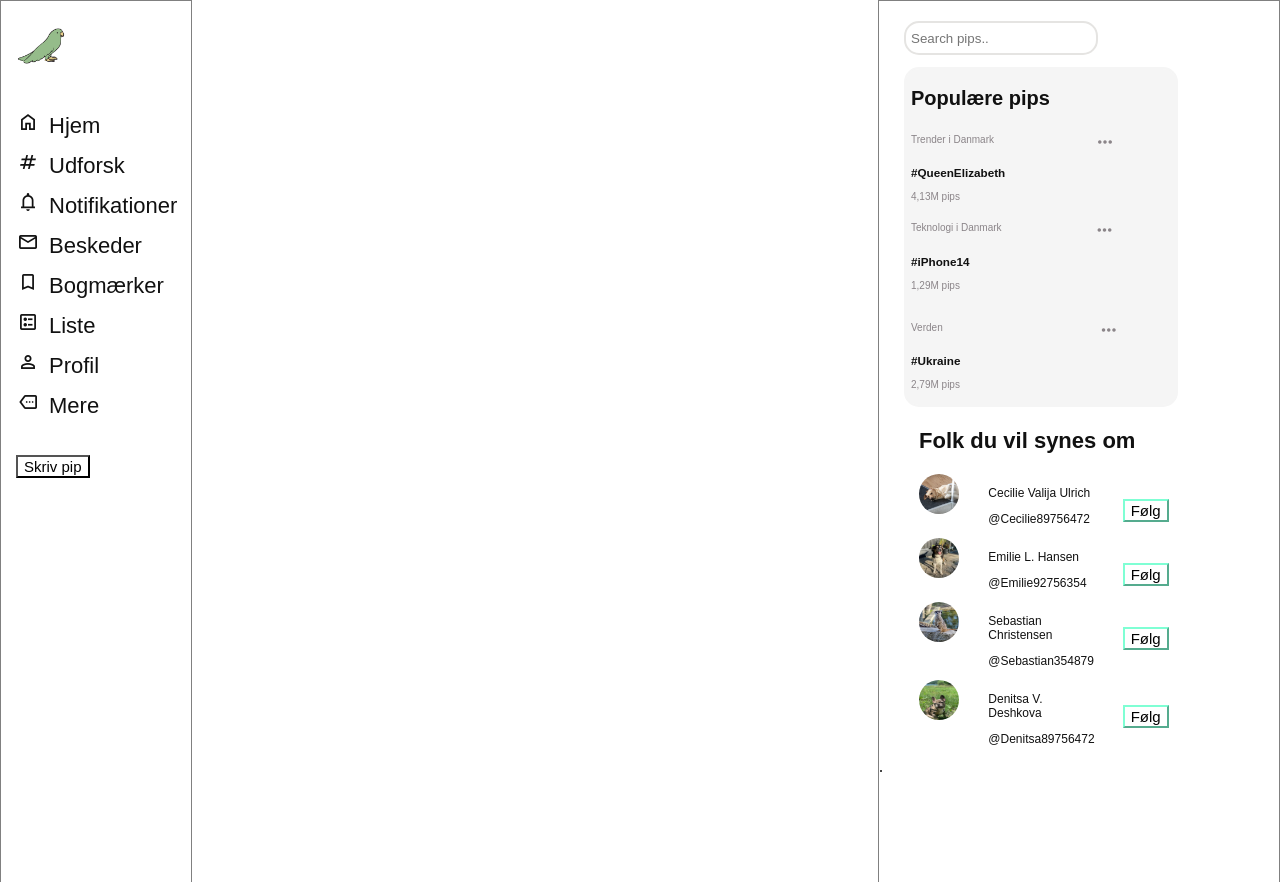
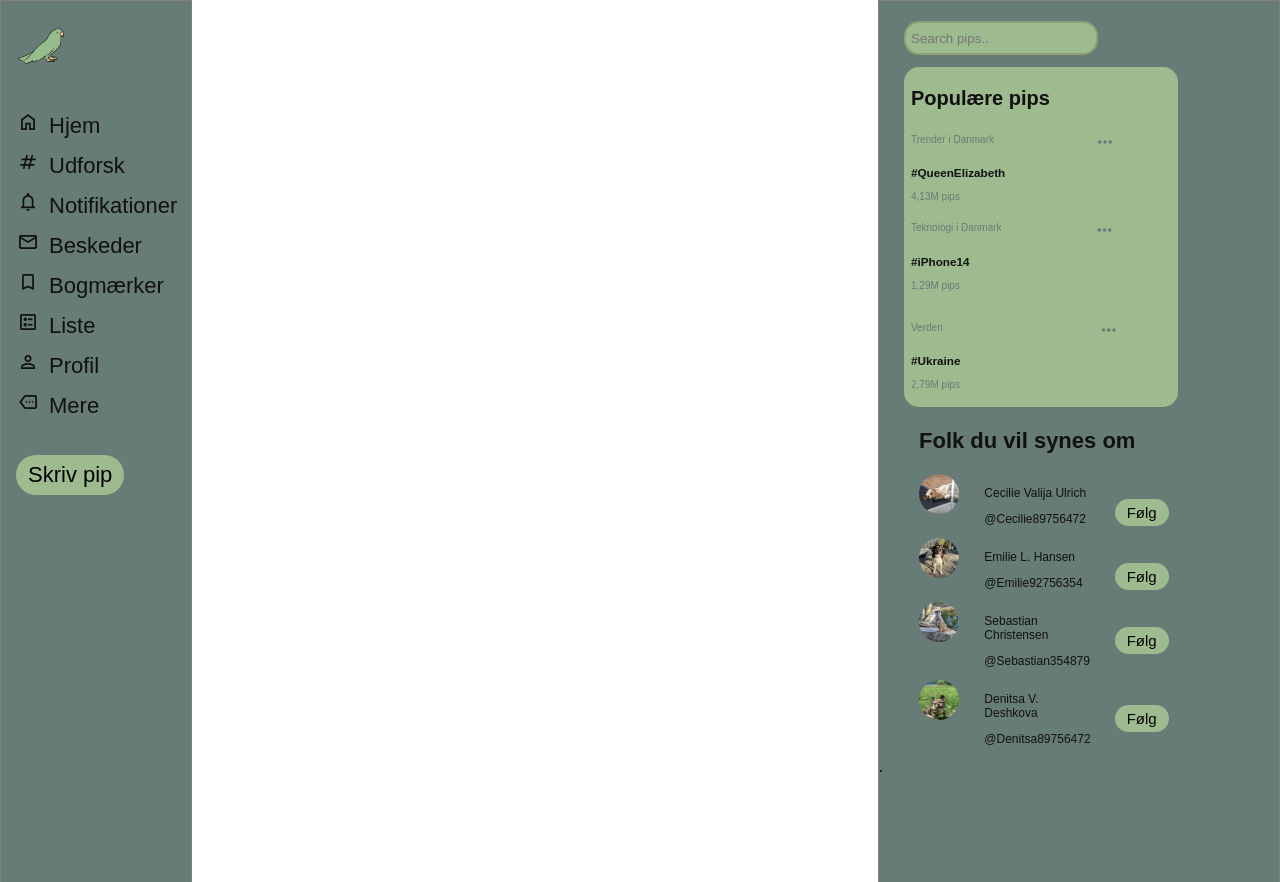
Before and after one commit to emilielhansen/pipper-opgave, a PHP site: page / in a window 1280 px wide. Run offline with PHP 8.4, Linux system fonts and the light colour scheme.

Commit message:
Update style.css

```diff
--- a/pipper-opgave/frontend/style.css
+++ b/pipper-opgave/frontend/style.css
@@ -11,7 +11,8 @@
     top: 0;
     /* Stay at the top */
     left: 0;
-    background-color: #fff;
+    background-color: #677C77;
+
     /* Black */
     overflow-x: hidden;
     /* Disable horizontal scroll */
@@ -56,9 +57,12 @@
 #writePipButton {
     margin-top: 30px;
     margin-left: 15px;
-    background-color: white;
+    padding: 7px 12px;
+    background-color: #9DBB8F;
+    border: none;
+    border-radius: 20px;
     font-family: Arial, Helvetica, sans-serif;
-    font-size: 15px;
+    font-size: 22px;
 }
 
 /* logo i venstre sidebar*/
@@ -125,7 +129,7 @@
     top: 0;
     /* Stay at the top */
     right: 0;
-    background-color:rgb(255, 255, 255);
+    background-color:#677C77;
     /* Black */
     overflow-x: hidden;
     /* Disable horizontal scroll */
@@ -144,7 +148,8 @@
     margin-bottom: 12px;
     height: 20px;
     width: 180px;
-    border: 2px solid #e5e4e2;
+    border: 2px solid #8EA076;
+    background-color: #9DBB8F;
     border-radius: 15px;
     padding: 5px;
 
@@ -159,8 +164,8 @@
     font-size: 10px;
     color: #111;
     font-family: Arial, Helvetica, sans-serif;
-    background-color:#f5f5f5 ;
-    border: 2px solid #f5f5f5;
+    background-color:#9DBB8F ;
+    border: 2px solid #9DBB8F;
     border-radius: 15px;
     padding: 5px;
 }
@@ -185,7 +190,7 @@
 
 /* Lille overskrift i højre sidebar */
 .kategori{
-    color: #8b8589;
+    color: #677C77;
 }
 
 /* Prikker i højre siebar */
@@ -196,24 +201,24 @@
 
 /* Views i højre sidebar - sete pips */
 .views{
-    color: #8b8589;
+    color: #677C77;
 }
 
 /* Prikker i højre siebar */
 #symbol1{
-    color: #8b8589;
+    color: #677C77;
     margin-left:100px;
 }
 
 /* Prikker i højre siebar */
 #symbol2{
-    color: #8b8589;
+    color: #677C77;
     margin-left:92px;
 }
 
 /* Prikker i højre siebar */
 #symbol3{
-    color: #8b8589;
+    color: #677C77;
     margin-left:155px;
 }
 
@@ -261,17 +266,19 @@
 
 /* Følg knappen i højre sidebar*/
 #foelg_knap {
-    background-color: white;
+    background-color: #9DBB8F;
     font-family: Arial, Helvetica, sans-serif;
     font-size: 15px;
+    padding: 5px 12px;
+    border-radius: 20px;
     margin-top: 25px;
     margin-left: 25px;
-    border-color: aquamarine;
+    border: none;
 }
 
 .column {
     float: left;
-    width: 27.33%;
+    width: 26.33%;
 
 
   }
@@ -335,7 +342,7 @@
 
   .close:hover,
   .close:focus {
-    color: green;
+    color: #9DBB8F;
     text-decoration: none;
     cursor: pointer;
   }
```
